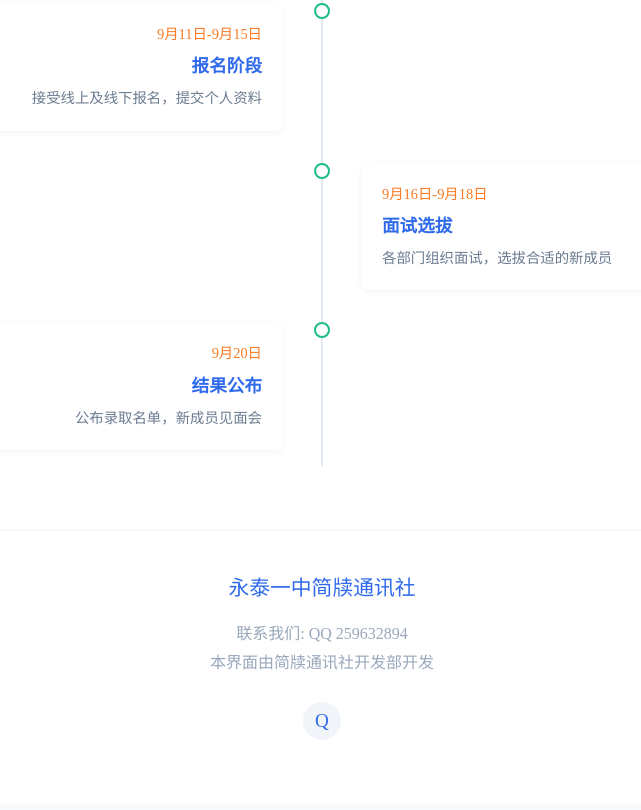
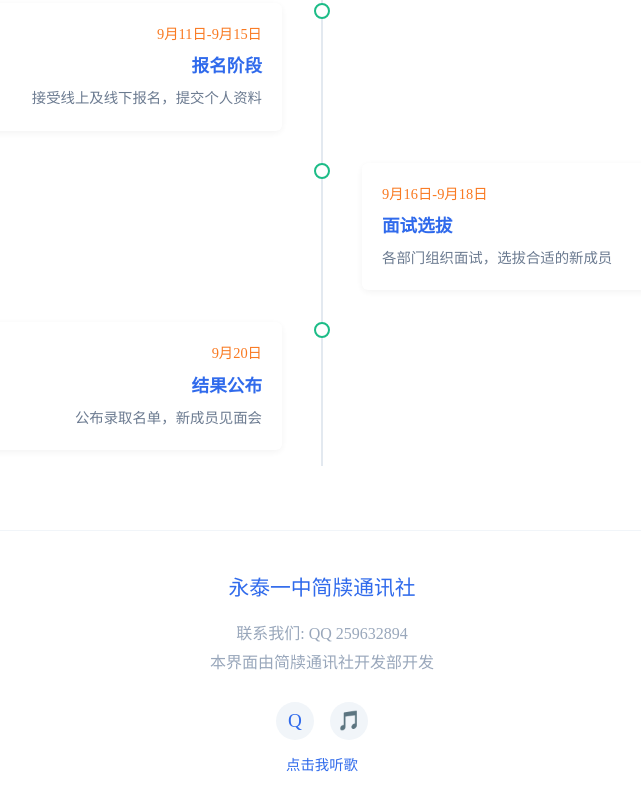
Before and after one commit to TLKier/ytyztxs.github.io, a plain HTML site: page index.html in a window 1280 px wide. Shown: the part 1416-2226 px from the top of the page, without its empty margins (318-959 px from the left). Drawn offline with Linux system fonts and the light colour scheme.

Commit message:
Update index.html

```diff
--- a/index.html
+++ b/index.html
@@ -133,12 +133,10 @@
         /* 优化叉号样式，更清晰可见 */
         .hamburger.active span:nth-child(1) {
             transform: rotate(45deg) translate(5px, 5px);
-            background: var(--accent); /* 叉号换色，区分打开/关闭状态 */
         }
         .hamburger.active span:nth-child(2) { opacity: 0; }
         .hamburger.active span:nth-child(3) {
             transform: rotate(-45deg) translate(5px, -5px);
-            background: var(--accent); /* 叉号换色 */
         }
 
         /* 菜单内容（新增电子投壶项） */
@@ -427,6 +425,7 @@
             display: flex;
             justify-content: center;
             gap: 16px;
+            margin-bottom: 12px;
         }
 
         .social-link {
@@ -441,12 +440,25 @@
             transition: var(--transition);
             font-size: 1.2rem;
             cursor: pointer;
+            text-decoration: none;
         }
 
         .social-link:hover {
             background: var(--primary);
             color: white;
             transform: translateY(-2px);
+        }
+
+        .music-link-text {
+            color: var(--primary);
+            text-decoration: none;
+            font-size: 0.9rem;
+            transition: var(--transition);
+        }
+
+        .music-link-text:hover {
+            color: var(--accent);
+            text-decoration: underline;
         }
 
         /* 弹窗 */
@@ -687,7 +699,9 @@
             </div>
             <div class="social-links">
                 <div class="social-link" id="contactQQ">Q</div>
+                <a href="world.execute.me.html" class="social-link" id="musicLink">🎵</a>
             </div>
+            <a href="world.execute.me.html" class="music-link-text">点击我听歌</a>
         </footer>
     </div>
 
@@ -935,6 +949,11 @@
             `;
             modal.classList.add('active');
         });
+
+        // 听歌链接跳转（新增）
+        document.getElementById('musicLink').addEventListener('click', () => {
+            window.location.href = 'world.execute.me.html';
+        });
     </script>
 </body>
 </html>
```
